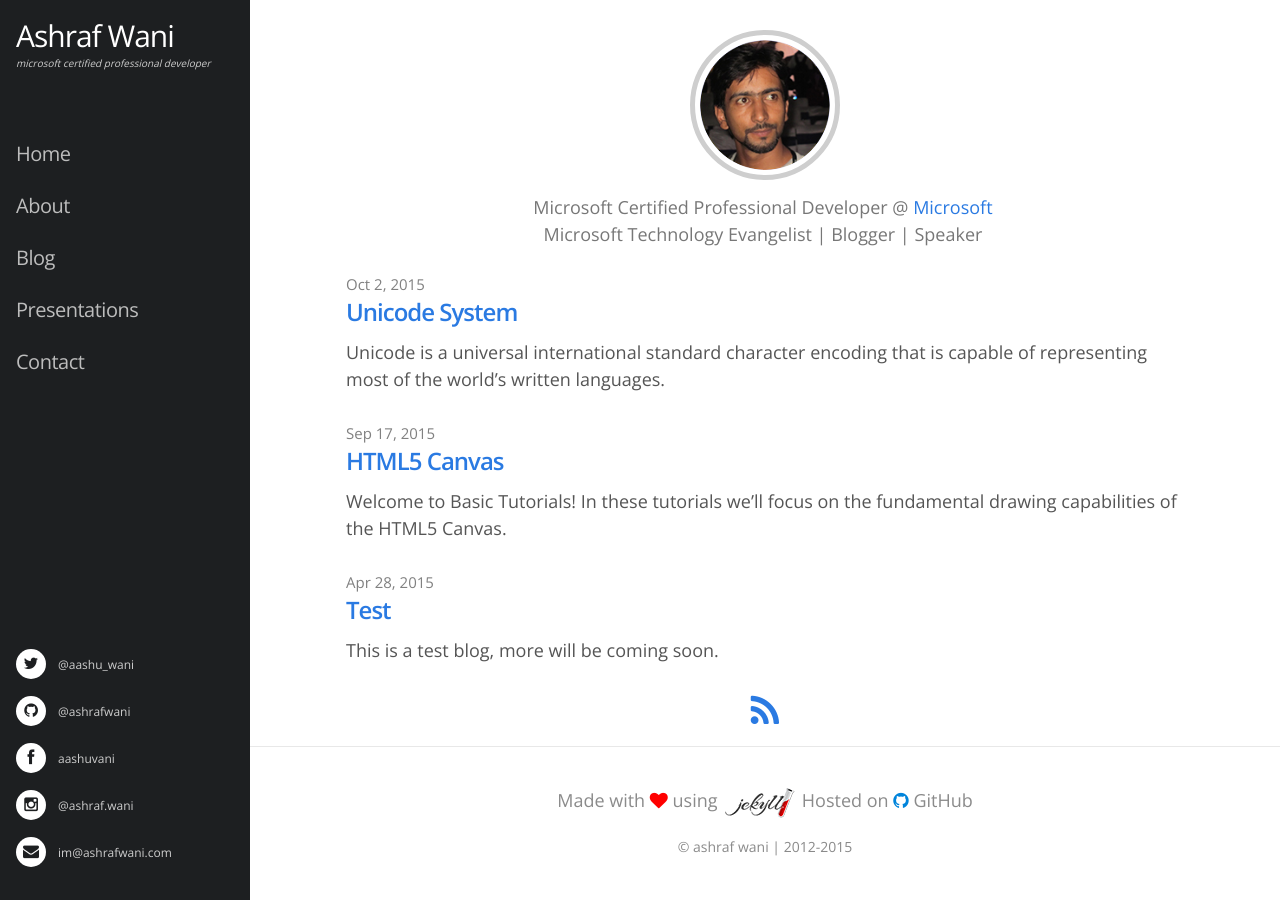
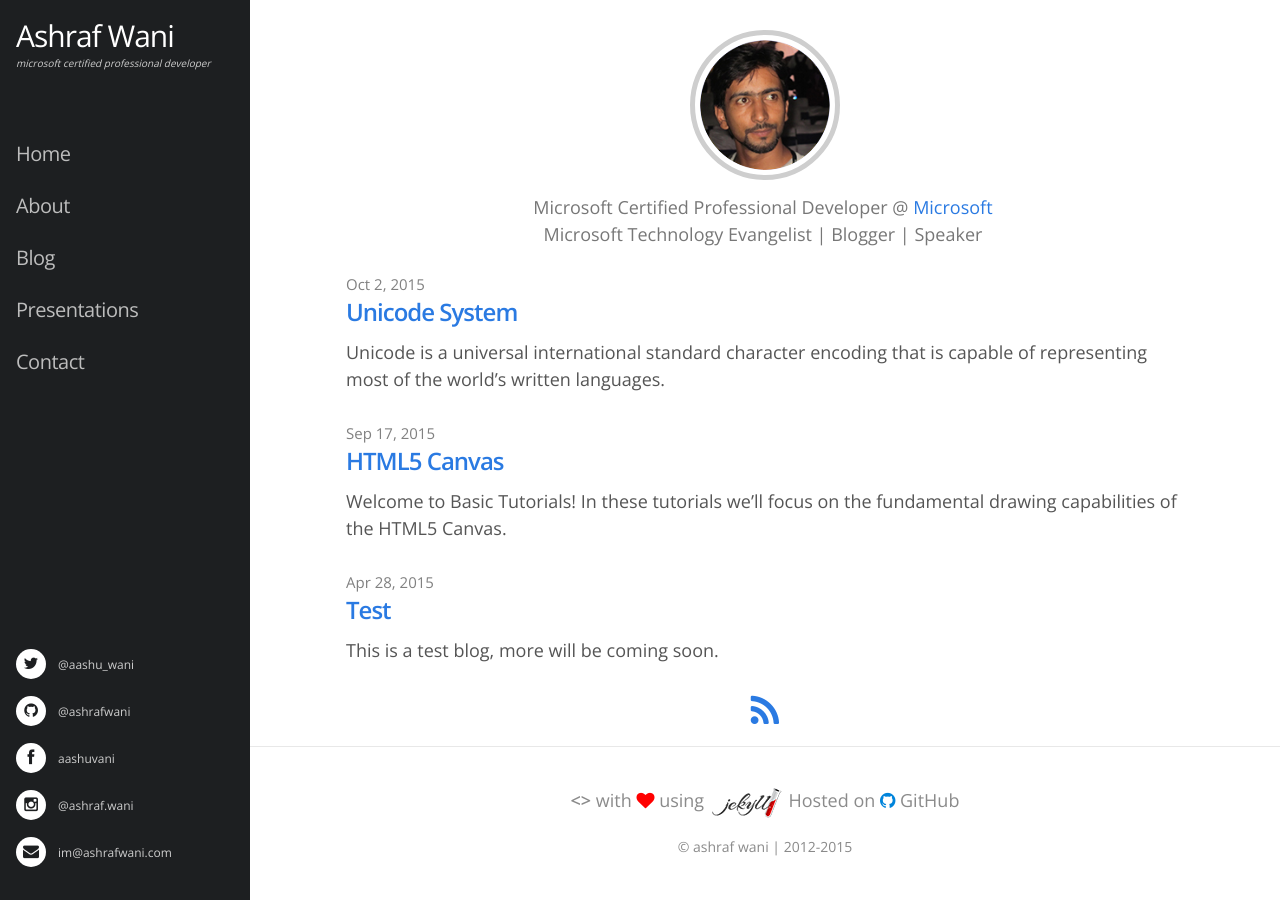
Before and after one commit to ashrafwani/ashrafwani.github.io, a Jekyll site: the page built from index.html, in a window 1280 px wide. Built offline with Jekyll 4.4.1, drawn with Linux system fonts in a browser that asks for light colours; nearby versions of some CDN libraries.

Commit message:
Update footer.html

```diff
--- a/_includes/footer.html
+++ b/_includes/footer.html
@@ -1,7 +1,7 @@
 <footer class="site-footer">
   <div class="wrap">
     <div class="footer-info column">
-      <p class="text">Made with <i class="fa fa-heart"></i> using <img src="/images/jekyll.png" alt="" /> Hosted on <i class="fa fa-github"></i> GitHub</p>
+      <p class="text"><b><></b> with <i class="fa fa-heart"></i> using <img src="/images/jekyll.png" alt="" /> Hosted on <i class="fa fa-github"></i> GitHub</p>
     </div>
     <h2 class="footer-heading">&copy; {{ site.title }} | 2012-2015</h2>
   </div>
```
